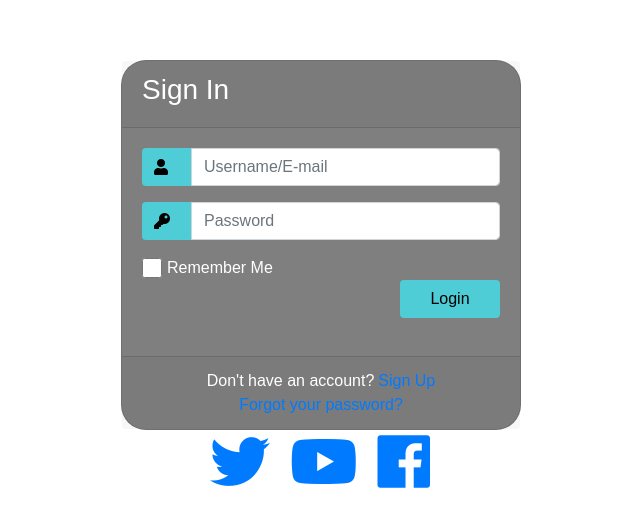
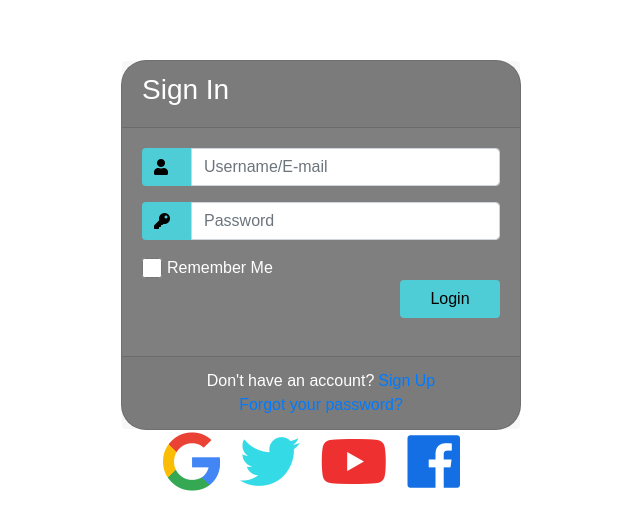
Before and after one commit to NicolaeArhire/Log-in, a plain HTML site: page index.html in a window 1280 px wide. Shown: the part 155-684 px from the top of the page, without its empty margins (319-959 px from the left). Drawn offline with nearby package versions, Linux system fonts and the light colour scheme; some icons are missing; a web font is replaced by a local one.

Commit message:
Social Icons Update

```diff
--- a/index.html
+++ b/index.html
@@ -23,7 +23,8 @@
 		<div class="card">
 			<div class="card-header">
 				<h3>Sign In</h3>
-				<div class="d-flex justify-content-end social_icon">
+				<div class="d-flex justify-content-start social_icon">
+					<span><a href="https://www.freecodecamp.org" target="blank"><i class="fab fa-google"></i></a></span>
 					<span><a href="https://twitter.com/freeCodeCamp" target="blank"><i class="fab fa-twitter"></i></a></span>
 					<span><a href="https://www.youtube.com/c/Freecodecamp" target="blank"><i class="fab fa-youtube"></i></a></span>
 					<span><a href="https://www.facebook.com/freecodecamp" target="blank"><i class="fab fa-facebook"></i></a></span>
--- a/styles.css
+++ b/styles.css
@@ -39,7 +39,7 @@ color: white;
 
 .social_icon{
 position: absolute;
-right: 90px;
+right: 60px;
 bottom: -80px;
 }
 
@@ -87,3 +87,23 @@ color: white;
 .links a{
 margin-left: 4px;
 }
+
+.fa-google {
+     background: conic-gradient(from -45deg, #ea4335 110deg, #4285f4 90deg 180deg, #34a853 180deg 270deg, #fbbc05 270deg) 73% 55%/150% 150% no-repeat;
+    -webkit-background-clip: text;
+    background-clip: text;
+    color: transparent;
+    -webkit-text-fill-color: transparent;
+}
+
+.fa-twitter {
+    color: rgb(52, 219, 231);
+}
+
+.fa-youtube {
+    color: rgb(238, 48, 48);
+}
+
+.fa-facebook {
+    color: rgb(20, 110, 228);
+}
```
